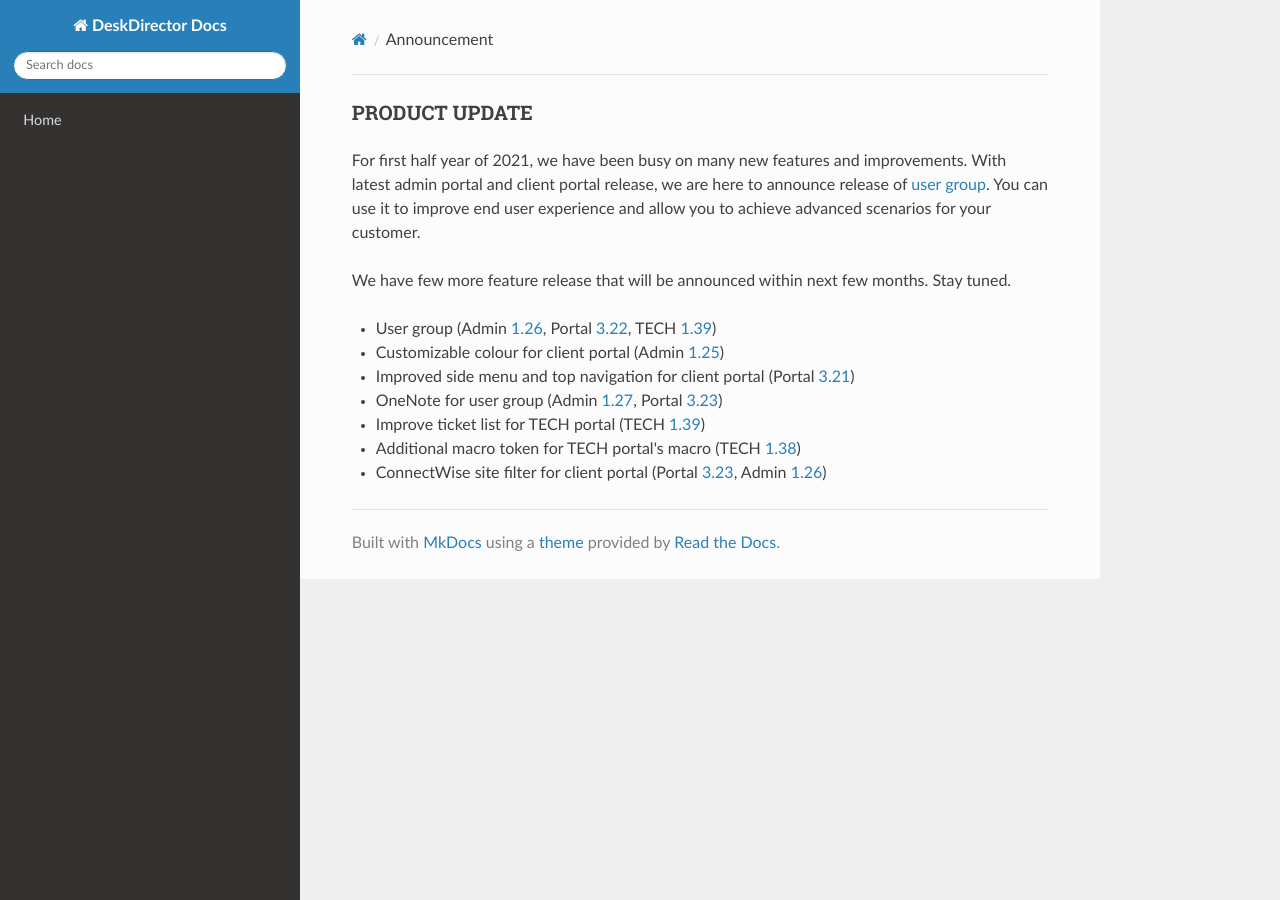
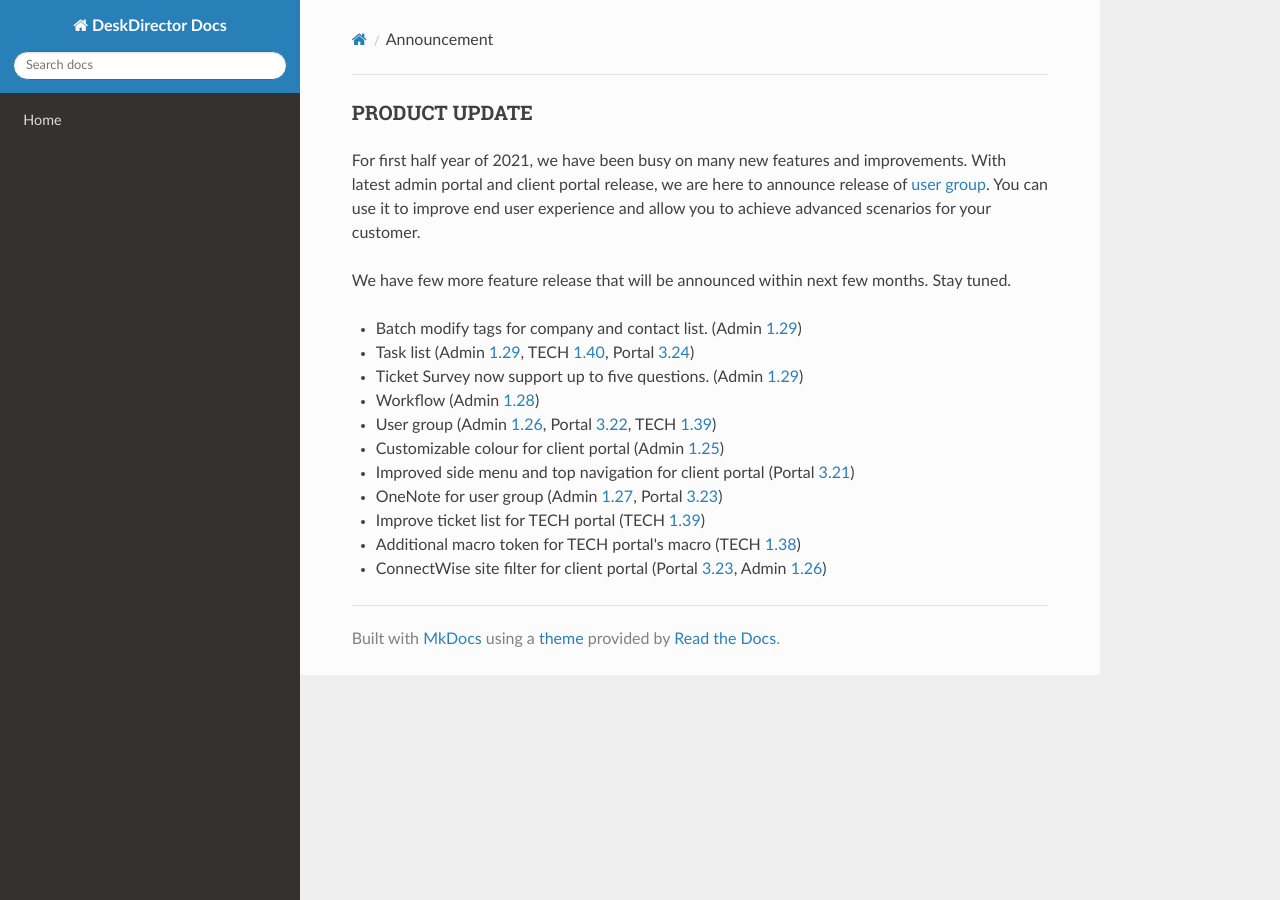
Before and after one commit to DeskDirector/docs, an MkDocs documentation site: the page built from docs/_contents/admin/home/announcement.md, in a window 1280 px wide. Built offline with MkDocs 1.6.1, drawn with Linux system fonts in a browser that asks for light colours; nearby versions of some CDN libraries; old or Windows-style settings are respelled for this version of MkDocs.

Commit message:
Update announcement.md

```diff
--- a/docs/_contents/admin/home/announcement.md
+++ b/docs/_contents/admin/home/announcement.md
@@ -4,6 +4,10 @@ For first half year of 2021, we have been busy on many new features and improvem
 
 We have few more feature release that will be announced within next few months. Stay tuned.
 
+* Batch modify tags for company and contact list. (Admin [1.29](/configs/release-notes/admin/v1.29.1))
+* Task list (Admin [1.29](/configs/release-notes/admin/v1.29.1), TECH [1.40](/configs/release-notes/tech/v1.40), Portal [3.24](/configs/release-notes/portal/v3.24))
+* Ticket Survey now support up to five questions. (Admin [1.29](/configs/release-notes/admin/v1.29.1))
+* Workflow (Admin [1.28](/configs/release-notes/admin/v1.28.1))
 * User group (Admin [1.26](/configs/release-notes/admin/v1.26.1), Portal [3.22](/configs/release-notes/portal/v3.22), TECH [1.39](/configs/release-notes/tech/v1.39))
 * Customizable colour for client portal (Admin [1.25](/configs/release-notes/admin/v1.25.1))
 * Improved side menu and top navigation for client portal (Portal [3.21](/configs/release-notes/portal/v3.21))
```
